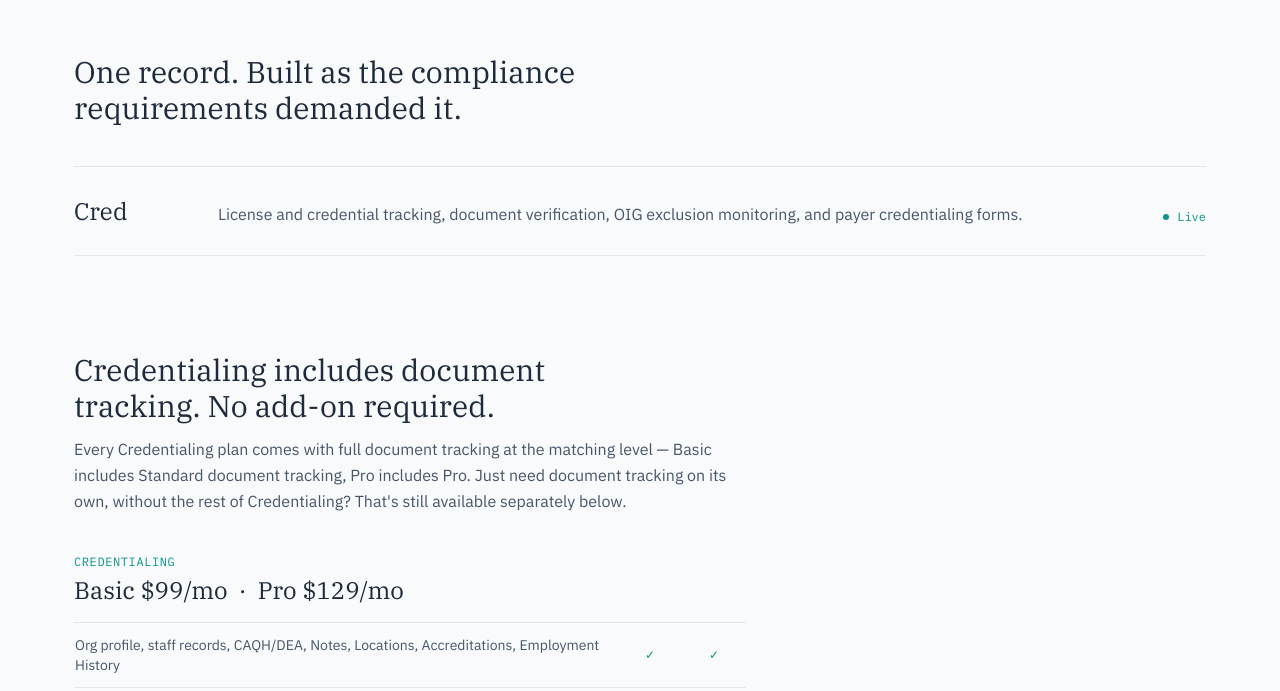
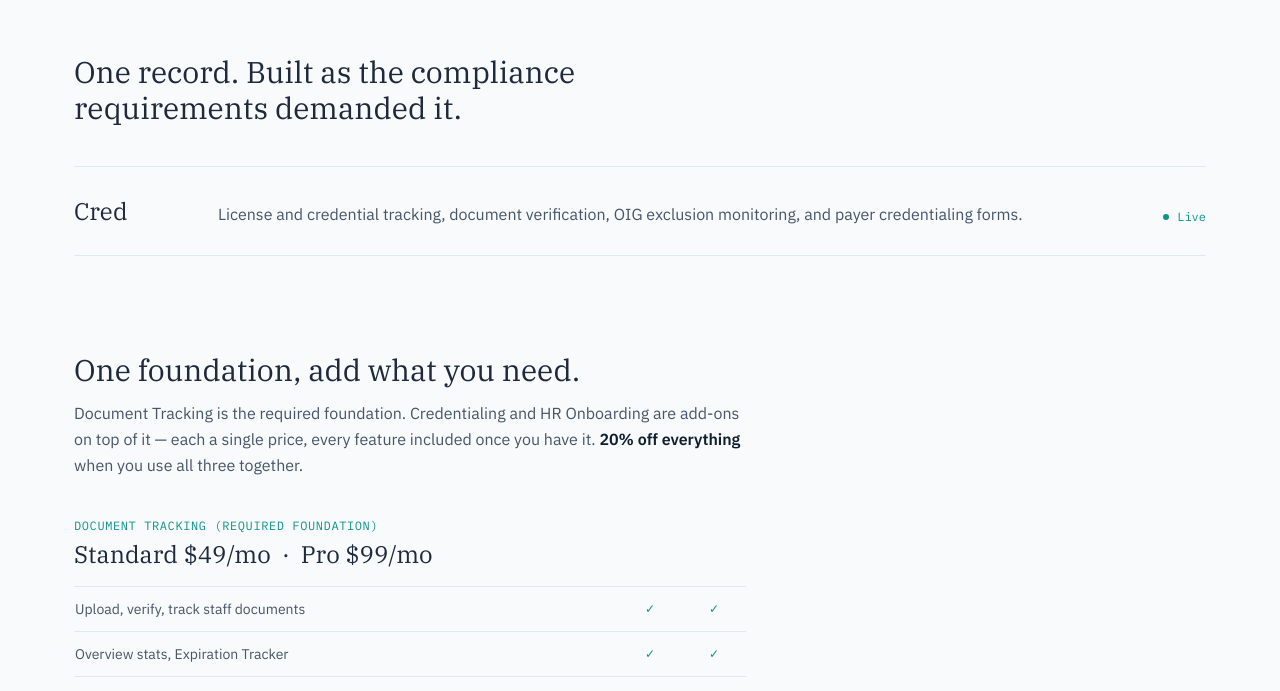
Before and after one commit to metromobilehc-beep/selko-site, a Next.js app: page /healthcare in a window 1280 px wide. Shown: the part 2105-2796 px from the top of the page. Built offline with nearby package versions, Linux system fonts and the light colour scheme.

Commit message:
Add files via upload

```diff
--- a/app/healthcare/page.js
+++ b/app/healthcare/page.js
@@ -183,49 +183,45 @@ export default function HealthcarePage() {
           </ul>
         </section>
 
-        {/* Plans — real feature/tier data pulled directly from the
-            app's own billing settings. Credentialing now includes
-            document tracking automatically, at the matching tier
-            level; standalone document tracking still exists for
-            companies that only need that. */}
+        {/* Plans — Document Tracking is the required foundation, with a
+            Standard/Pro feature split; Credentialing and HR Onboarding are
+            each single-tier add-ons on top of it — buy them, get every
+            feature, no further split within them. */}
         <section className="max-w-content mx-auto px-6 pb-24">
           <h2 className="font-display text-3xl mb-3 text-balance max-w-xl">
-            Credentialing includes document tracking. No add-on required.
+            One foundation, add what you need.
           </h2>
           <p className="text-ink-soft mb-10 max-w-2xl leading-relaxed">
-            Every Credentialing plan comes with full document tracking at
-            the matching level — Basic includes Standard document
-            tracking, Pro includes Pro. Just need document tracking on
-            its own, without the rest of Credentialing? That's still
-            available separately below.
+            Document Tracking is the required foundation. Credentialing and
+            HR Onboarding are add-ons on top of it — each a single price,
+            every feature included once you have it. <strong className="text-ink">20% off everything</strong> when
+            you use all three together.
           </p>
 
           <div>
-            <h3 className="font-mono text-xs uppercase tracking-[.05em] text-teal mb-1">Credentialing</h3>
-            <p className="font-display text-2xl mb-4">Basic $99/mo &nbsp;·&nbsp; Pro $129/mo</p>
+            <h3 className="font-mono text-xs uppercase tracking-[.05em] text-teal mb-1">Document Tracking (required foundation)</h3>
+            <p className="font-display text-2xl mb-4">Standard $49/mo &nbsp;·&nbsp; Pro $99/mo</p>
             <table className="w-full text-sm border-t border-line max-w-2xl">
               <tbody>
                 {[
-                  ['Org profile, staff records, CAQH/DEA, Notes, Locations, Accreditations, Employment History', true, true],
-                  ['Credentialing Files — admin upload and viewing', true, true],
-                  ['Upload, verify, track staff documents (included, matching level)', true, true],
+                  ['Upload, verify, track staff documents', true, true],
                   ['Overview stats, Expiration Tracker', true, true],
-                  ['One-click payer form generation (upload a blank PDF once, fill for any provider)', false, true],
-                  ['Import a blank form directly from a URL', false, true],
-                  ['Clinician self-service file upload (their own "My Credentials" page)', false, true],
-                  ['Detailed Missing Docs report (filterable, per-staff)', false, true],
-                  ['Bulk download all staff files, export compliance report', false, true],
-                  ['Custom branding (logo, colors)', false, true],
-                ].map(([feature, basic, pro]) => (
+                  ['Automated staff/admin expiry reminders (30-day, 7-day, expired-weekly)', true, true],
+                  ['Custom reminders (any message, any staff member, repeating)', true, true],
+                  ['Pro-tier pre-built document types', false, true],
+                  ['Customize or duplicate a built-in document type', false, true],
+                  ['Agency/Partner Portal access', false, true],
+                  ['Detailed Missing Docs report, bulk download, custom branding', false, true],
+                ].map(([feature, std, pro]) => (
                   <tr key={feature} className="border-b border-line">
                     <td className="py-3 pr-4 text-ink-soft">{feature}</td>
-                    <td className="py-3 text-center w-16 font-mono text-xs">{basic ? <span className="text-teal">✓</span> : '—'}</td>
+                    <td className="py-3 text-center w-16 font-mono text-xs">{std ? <span className="text-teal">✓</span> : '—'}</td>
                     <td className="py-3 text-center w-16 font-mono text-xs">{pro ? <span className="text-teal">✓</span> : '—'}</td>
                   </tr>
                 ))}
                 <tr>
                   <td></td>
-                  <td className="pt-2 text-center font-mono text-xs text-ink-soft">Basic</td>
+                  <td className="pt-2 text-center font-mono text-xs text-ink-soft">Std</td>
                   <td className="pt-2 text-center font-mono text-xs text-ink-soft">Pro</td>
                 </tr>
               </tbody>
@@ -233,14 +229,39 @@ export default function HealthcarePage() {
           </div>
 
           <div className="mt-14 pt-10 border-t border-line max-w-2xl">
-            <h3 className="font-mono text-xs uppercase tracking-[.05em] text-ink-soft mb-1">Document tracking only</h3>
+            <h3 className="font-mono text-xs uppercase tracking-[.05em] text-teal mb-1">+ Credentialing add-on</h3>
+            <p className="font-display text-2xl mb-4">+$49/mo</p>
+            <p className="text-ink-soft leading-relaxed mb-3">
+              Everything below is included once you add Credentialing — no further tiers to pick between.
+            </p>
+            <ul className="text-sm text-ink-soft space-y-2 list-disc pl-5">
+              <li>Organization profile — Tax ID, NPI, accreditations (ACHC, CHAP, Joint Commission)</li>
+              <li>Per-provider CAQH ID, DEA number, board certification</li>
+              <li>License & NPI lookup/verification against public registries</li>
+              <li>Full CAQH-required data: education, employment history, hospital privileges, malpractice claims</li>
+              <li>Professional references, with actual verification tracking — not just contact info</li>
+              <li>OIG federal exclusion-list screening, NPI + name-matched with confidence scoring</li>
+              <li>Upload a payer's blank form once, map fields, auto-generate filled copies per provider</li>
+              <li>Clinician self-service document upload</li>
+            </ul>
+          </div>
+
+          <div className="mt-14 pt-10 border-t border-line max-w-2xl">
+            <h3 className="font-mono text-xs uppercase tracking-[.05em] text-teal mb-1">+ HR Onboarding add-on</h3>
+            <p className="font-display text-2xl mb-4">+$49/mo</p>
+            <ul className="text-sm text-ink-soft space-y-2 list-disc pl-5">
+              <li>I-9, W-4, background check authorization, custom company policy documents</li>
+              <li>Segregated storage (I-9 compliance requirement)</li>
+              <li>Staff self-service onboarding portal — new hire fills their own Section 1, agency completes the rest</li>
+              <li>Encrypted SSN storage, same audit pattern as Credentialing</li>
+            </ul>
+          </div>
+
+          <div className="mt-14 pt-10 border-t border-line max-w-2xl">
             <p className="text-ink-soft leading-relaxed">
-              Don't need the credentialing side — CAQH, payer forms,
-              hospital privileges? Document tracking is available on its
-              own: <strong className="text-ink">Standard $45/mo</strong>,{' '}
-              <strong className="text-ink">Pro $79/mo</strong> (custom
-              document types, detailed reporting, bulk export, custom
-              branding).
+              <strong className="text-ink">Real-world example:</strong> a 15-person
+              clinic on Standard + Credentialing pays about <strong className="text-ink">$98/mo combined</strong> —
+              roughly $6.50 per provider, per month.
             </p>
           </div>
         </section>
```
